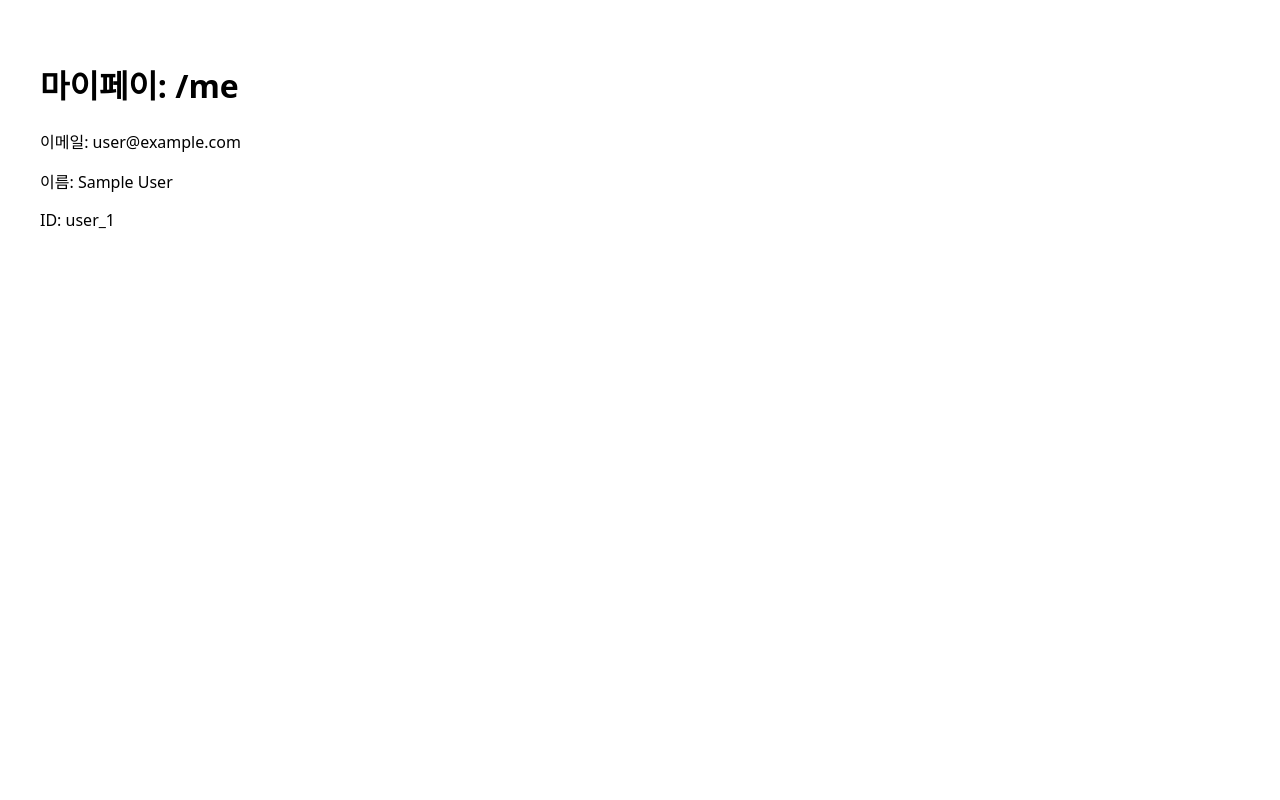
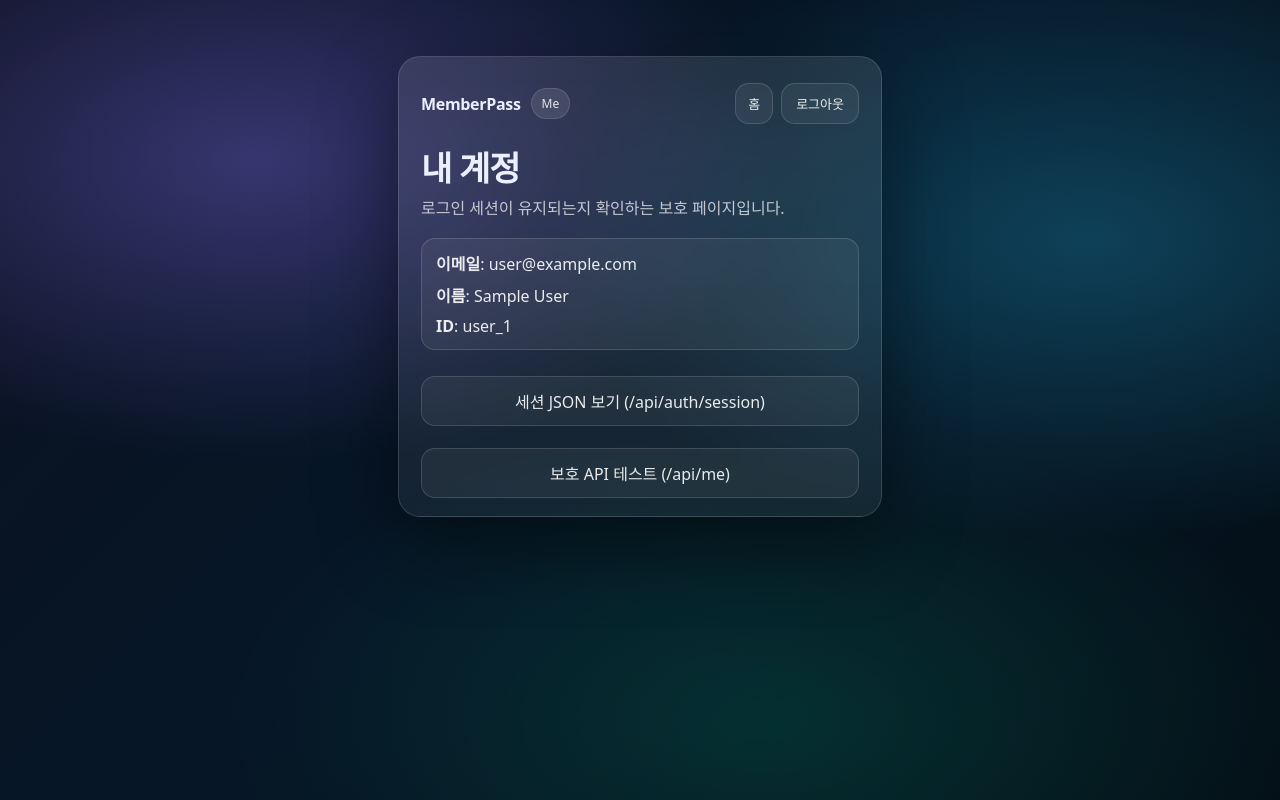
Before and after one commit to jienemadmin/take01, a Next.js app: page /me in a window 1280 px wide. Built offline with nearby package versions, Linux system fonts and the light colour scheme; no server answers; sample sign-in values are in the browser's storage.

Commit message:
Update page.tsx

```diff
--- a/app/me/page.tsx
+++ b/app/me/page.tsx
@@ -1,15 +1,45 @@
+import AuthShell from "@/components/AuthShell";
+import LogoutBtn from "@/components/LogoutBtn";
 import { getServerSession } from "next-auth";
-import { authOptions } from "@/lib/auth";
+import { redirect } from "next/navigation";
 
 export default async function MePage() {
-  const session = await getServerSession(authOptions);
+  const session = await getServerSession();
+
+  if (!session) redirect("/login");
+
+  const id = (session.user as any)?.id;
 
   return (
-    <main style={{ padding: 40 }}>
-      <h1>마이페이: /me</h1>
-      <p>이메일: {session?.user?.email}</p>
-      <p>이름: {session?.user?.name}</p>
-      <p>ID: {(session?.user as any)?.id}</p>
-    </main>
+    <AuthShell
+      badge="Me"
+      title="내 계정"
+      subtitle="로그인 세션이 유지되는지 확인하는 보호 페이지입니다."
+      right={
+        <>
+          <a className="mp-actionBtn" href="/">홈</a>
+          <LogoutBtn />
+        </>
+      }
+    >
+      <div style={{ marginTop: 10 }}>
+        <div className="mp-alert" style={{ borderColor: "rgba(255,255,255,.14)", background: "rgba(255,255,255,.06)" }}>
+          <div style={{ display: "grid", gap: 8 }}>
+            <div><b>이메일</b>: {session.user?.email}</div>
+            <div><b>이름</b>: {session.user?.name}</div>
+            <div><b>ID</b>: {id}</div>
+          </div>
+        </div>
+      </div>
+
+      <div style={{ marginTop: 14, display: "grid", gap: 10 }}>
+        <a className="mp-footBtn" href="/api/auth/session" target="_blank">
+          세션 JSON 보기 (/api/auth/session)
+        </a>
+        <a className="mp-footBtn" href="/api/me" target="_blank">
+          보호 API 테스트 (/api/me)
+        </a>
+      </div>
+    </AuthShell>
   );
 }
```
